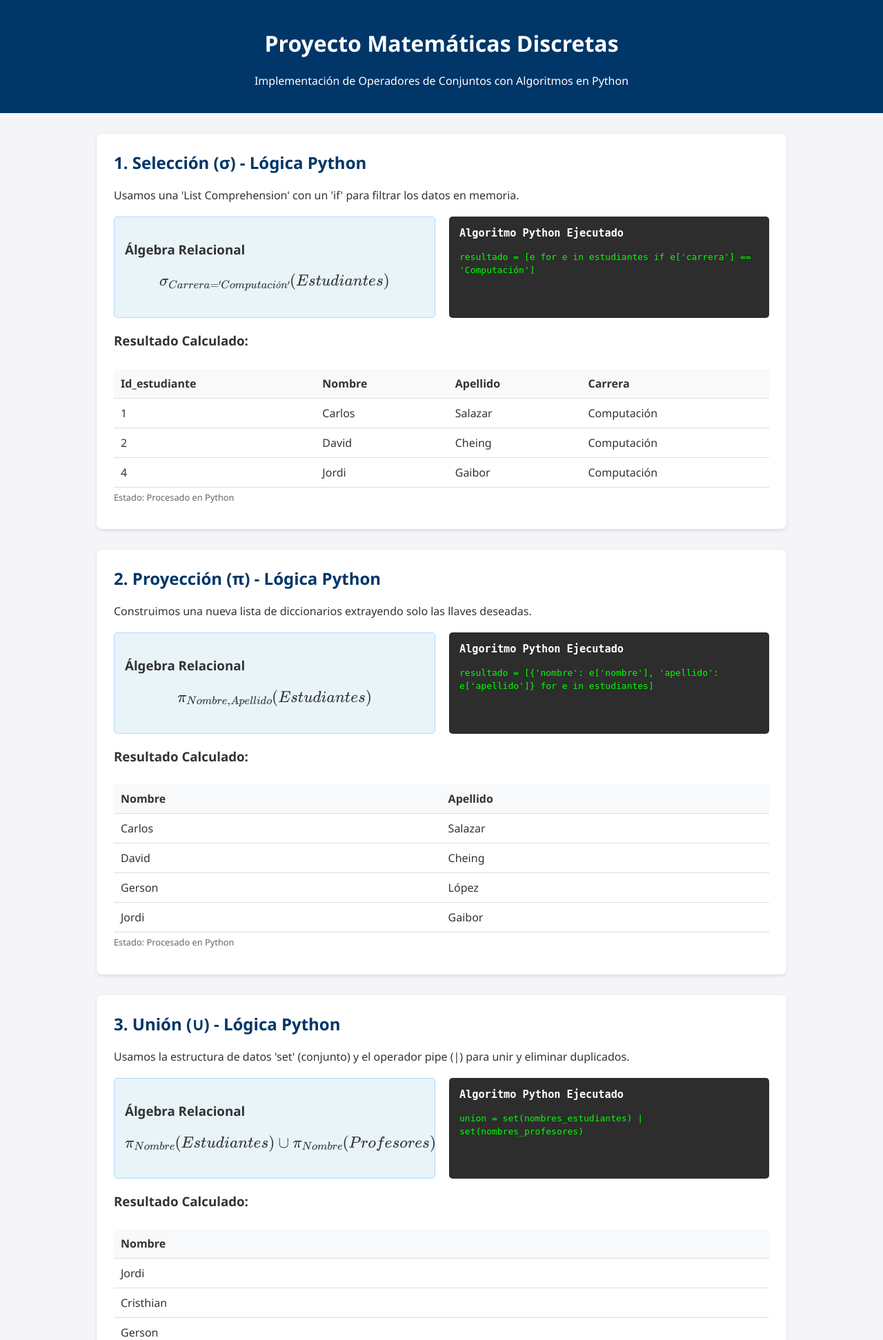
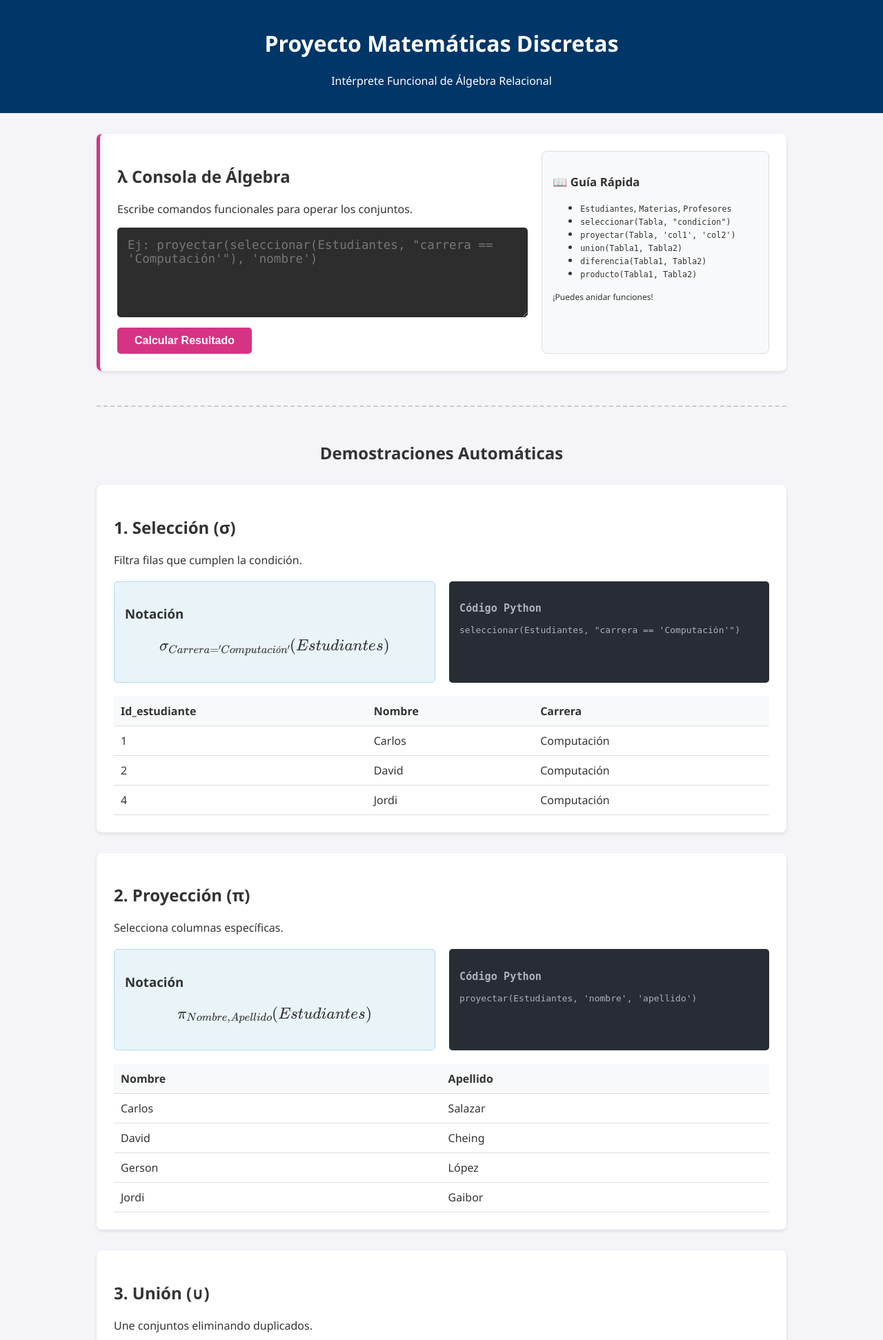
Before and after one commit to Apwlp/Proyecto-Discretas, a Flask app: page / in a window 1280 px wide. Shown: the top 1943 px of the page at 69% size. Run offline with Flask 3, Linux system fonts and the light colour scheme; data comes from the database, SQL or seed files in the repository.

Commit message:
Creacion de Consola de Algebra (consultas en Algebra Relacional)

```diff
--- a/app.py
+++ b/app.py
@@ -1,130 +1,208 @@
 import sqlite3
-from flask import Flask, render_template
+from flask import Flask, render_template, request
 
 app = Flask(__name__)
 
 def get_db_connection():
     conn = sqlite3.connect('database.db')
-    conn.row_factory = sqlite3.Row # Esto convierte las filas en objetos similares a diccionarios
+    conn.row_factory = sqlite3.Row
     return conn
 
-@app.route('/')
+# =========================================================
+#  MOTOR DE ÁLGEBRA RELACIONAL (Lógica Pura en Python)
+# =========================================================
+
+def seleccionar(tabla, condicion):
+    """
+    Equivalente a Sigma (σ).
+    Uso: seleccionar(Estudiantes, "carrera == 'Computación'")
+    """
+    resultado = []
+    for fila in tabla:
+        try:
+            # Evaluamos la condición usando los datos de la fila como variables locales
+            if eval(condicion, {}, fila):
+                resultado.append(fila)
+        except Exception:
+            pass
+    return resultado
+
+def proyectar(tabla, *columnas):
+    """
+    Equivalente a Pi (π).
+    Uso: proyectar(Estudiantes, 'nombre', 'apellido')
+    """
+    resultado = []
+    for fila in tabla:
+        # Creamos un nuevo diccionario solo con las columnas solicitadas
+        nueva_fila = {col: fila[col] for col in columnas if col in fila}
+        if nueva_fila:
+            resultado.append(nueva_fila)
+    return resultado
+
+def union(tabla_a, tabla_b):
+    """
+    Equivalente a Unión (∪).
+    Uso: union(TablaA, TablaB)
+    """
+    # Convertimos filas a tuplas para eliminar duplicados con set()
+    set_a = {tuple(fila.values()) for fila in tabla_a}
+    set_b = {tuple(fila.values()) for fila in tabla_b}
+
+    union_set = set_a | set_b
+
+    # Recuperamos las llaves originales para reconstruir los diccionarios
+    keys = list(tabla_a[0].keys()) if tabla_a else (list(tabla_b[0].keys()) if tabla_b else [])
+
+    return [dict(zip(keys, valores)) for valores in union_set]
+
+def diferencia(tabla_a, tabla_b):
+    """
+    Equivalente a Diferencia (-).
+    Uso: diferencia(TablaA, TablaB)
+    """
+    res = []
+    # Convertimos B a una lista de tuplas para comparar fácilmente
+    filas_b = [tuple(f.values()) for f in tabla_b]
+
+    for fila_a in tabla_a:
+        if tuple(fila_a.values()) not in filas_b:
+            res.append(fila_a)
+    return res
+
+def producto(tabla_a, tabla_b):
+    """
+    Equivalente a Producto Cartesiano (×).
+    Uso: producto(TablaA, TablaB)
+    """
+    res = []
+    for fila_a in tabla_a:
+        for fila_b in tabla_b:
+            # Fusionamos ambos diccionarios
+            combinacion = {**fila_a, **fila_b}
+            res.append(combinacion)
+    return res[:20] # Limitamos a 20 resultados por seguridad
+
+# =========================================================
+#  RUTAS DEL SERVIDOR
+# =========================================================
+
+@app.route('/', methods=['GET', 'POST'])
 def index():
     conn = get_db_connection()
 
-    # ---------------------------------------------------------
-    # PASO 1: TRAER LOS DATOS CRUDOS A LA MEMORIA RAM (Python)
-    # ---------------------------------------------------------
-    # En lugar de pedirle a SQL que procese, traemos las tablas enteras.
-
-    # Convertimos a lista de diccionarios reales para manipularlos en Python
+    # 1. CARGAR DATOS A MEMORIA RAM
+    # Traemos todo de SQLite y lo convertimos a diccionarios de Python
     estudiantes = [dict(row) for row in conn.execute("SELECT * FROM Estudiantes").fetchall()]
     materias    = [dict(row) for row in conn.execute("SELECT * FROM Materias").fetchall()]
     profesores  = [dict(row) for row in conn.execute("SELECT * FROM Profesores").fetchall()]
     inscripciones = [dict(row) for row in conn.execute("SELECT * FROM Inscripciones").fetchall()]
 
-    conn.close() # Cerramos la conexión. A partir de aquí, todo es Python puro.
+    conn.close()
 
-    # ---------------------------------------------------------
-    # PASO 2: APLICAR ÁLGEBRA RELACIONAL CON ALGORITMOS PYTHON
-    # ---------------------------------------------------------
+    # 2. INTERPRETE DE COMANDOS DEL USUARIO
+    resultado_interactivo = None
+    error_interactivo = None
+    query_usuario = ""
 
-    # 1. SELECCIÓN (σ): Filtrar filas
-    # Algoritmo: List Comprehension con condicional (if)
-    resultado_seleccion = [e for e in estudiantes if e['carrera'] == 'Computación']
+    if request.method == 'POST':
+        query_usuario = request.form.get('algebra_input')
 
-    # 2. PROYECCIÓN (π): Recortar columnas
-    # Algoritmo: Crear nuevos diccionarios solo con las llaves deseadas
-    resultado_proyeccion = [{'nombre': e['nombre'], 'apellido': e['apellido']} for e in estudiantes]
+        # Contexto donde se ejecutará el código del usuario
+        contexto = {
+            "Estudiantes": estudiantes, "Materias": materias,
+            "Profesores": profesores, "Inscripciones": inscripciones,
+            "seleccionar": seleccionar, "proyectar": proyectar,
+            "union": union, "diferencia": diferencia, "producto": producto
+        }
 
-    # 3. UNIÓN (∪): Sumar conjuntos sin duplicados
-    # Algoritmo: Usar 'set' de Python para eliminar duplicados automáticamente
-    nombres_est = {e['nombre'] for e in estudiantes} # Set de nombres estudiantes
-    nombres_prof = {p['nombre'] for p in profesores} # Set de nombres profesores
-    conjunto_union = nombres_est | nombres_prof      # Operador | es Unión en Python
-    # Formateamos para la tabla HTML
-    resultado_union = [{'nombre': nombre} for nombre in conjunto_union]
+        if query_usuario:
+            try:
+                # Ejecutamos el string como código Python
+                resultado_crudo = eval(query_usuario, {"__builtins__": None}, contexto)
 
-    # 4. DIFERENCIA (-): Elementos en A pero no en B
-    # Algoritmo: Filtrar listas y restar sets
-    ids_en_discretas = {i['id_estudiante'] for i in inscripciones if i['codigo_materia'] == 'MAT001'}
-    ids_en_calculo   = {i['id_estudiante'] for i in inscripciones if i['codigo_materia'] == 'MAT002'}
-    conjunto_diferencia = ids_en_discretas - ids_en_calculo # Operador - es Diferencia en Python
-    # Formateamos
-    resultado_diferencia = [{'id_estudiante': id_est} for id_est in conjunto_diferencia]
+                if isinstance(resultado_crudo, list):
+                    if len(resultado_crudo) > 0:
+                        cols = list(resultado_crudo[0].keys())
+                        resultado_interactivo = {"columnas": cols, "datos": resultado_crudo}
+                    else:
+                        resultado_interactivo = {"mensaje": "Conjunto vacío (0 resultados).", "columnas": [], "datos": []}
+                else:
+                    error_interactivo = "El resultado no es una lista válida."
+            except Exception as e:
+                error_interactivo = f"Error en la fórmula: {e}"
 
-    # 5. PRODUCTO CARTESIANO (×): Combinar todos con todos
-    # Algoritmo: Bucles anidados (Nested Loops)
-    resultado_cartesiano = []
-    for est in estudiantes:
-        for mat in materias:
-            # Combinamos atributos de ambos
-            fila_combinada = {'nombre': est['nombre'], 'nombre_materia': mat['nombre_materia']}
-            resultado_cartesiano.append(fila_combinada)
-    # Recortamos a 8 para que no sea gigante en pantalla
-    resultado_cartesiano = resultado_cartesiano[:8]
+    # 3. GENERAR DEMOSTRACIONES AUTOMÁTICAS (Para la clase)
 
+    # Demo Selección
+    d_sel = seleccionar(estudiantes, "carrera == 'Computación'")
 
-    # ---------------------------------------------------------
-    # PASO 3: PREPARAR LA ESTRUCTURA PARA LA VISTA (HTML)
-    # ---------------------------------------------------------
+    # Demo Proyección
+    d_pro = proyectar(estudiantes, 'nombre', 'apellido')
+
+    # Demo Unión (requiere proyección previa para ser compatible)
+    d_uni = union(proyectar(estudiantes, 'nombre'), proyectar(profesores, 'nombre'))
+
+    # Demo Diferencia (Simulada con IDs)
+    ids_mat1 = [i for i in inscripciones if i['codigo_materia'] == 'MAT001']
+    ids_mat2 = [i for i in inscripciones if i['codigo_materia'] == 'MAT002']
+    d_dif = diferencia(proyectar(ids_mat1, 'id_estudiante'), proyectar(ids_mat2, 'id_estudiante'))
+
+    # Demo Producto
+    d_prod = producto(estudiantes, materias)[:5]
+
     demostraciones = [
         {
-            "titulo": "1. Selección (σ) - Lógica Python",
+            "titulo": "1. Selección (σ)",
             "formula": r"\sigma_{Carrera='Computación'}(Estudiantes)",
-            "codigo_visible": "resultado = [e for e in estudiantes if e['carrera'] == 'Computación']",
-            "descripcion": "Usamos una 'List Comprehension' con un 'if' para filtrar los datos en memoria.",
-            "columnas_mostrar": ["id_estudiante", "nombre", "apellido", "carrera"],
-            "datos": resultado_seleccion,
-            "estado": "Procesado en Python"
+            "codigo": "seleccionar(Estudiantes, \"carrera == 'Computación'\")",
+            "desc": "Filtra filas que cumplen la condición.",
+            "cols": ["id_estudiante", "nombre", "carrera"], "datos": d_sel, "estado": "Ok"
         },
         {
-            "titulo": "2. Proyección (π) - Lógica Python",
+            "titulo": "2. Proyección (π)",
             "formula": r"\pi_{Nombre, Apellido}(Estudiantes)",
-            "codigo_visible": "resultado = [{'nombre': e['nombre'], 'apellido': e['apellido']} for e in estudiantes]",
-            "descripcion": "Construimos una nueva lista de diccionarios extrayendo solo las llaves deseadas.",
-            "columnas_mostrar": ["nombre", "apellido"],
-            "datos": resultado_proyeccion,
-            "estado": "Procesado en Python"
+            "codigo": "proyectar(Estudiantes, 'nombre', 'apellido')",
+            "desc": "Selecciona columnas específicas.",
+            "cols": ["nombre", "apellido"], "datos": d_pro, "estado": "Ok"
         },
         {
-            "titulo": "3. Unión (∪) - Lógica Python",
-            "formula": r"\pi_{Nombre}(Estudiantes) \cup \pi_{Nombre}(Profesores)",
-            "codigo_visible": "union = set(nombres_estudiantes) | set(nombres_profesores)",
-            "descripcion": "Usamos la estructura de datos 'set' (conjunto) y el operador pipe (|) para unir y eliminar duplicados.",
-            "columnas_mostrar": ["nombre"],
-            "datos": resultado_union,
-            "estado": "Procesado en Python"
+            "titulo": "3. Unión (∪)",
+            "formula": r"\pi_{Nombre}(Est) \cup \pi_{Nombre}(Prof)",
+            "codigo": "union(proy_estudiantes, proy_profesores)",
+            "desc": "Une conjuntos eliminando duplicados.",
+            "cols": ["nombre"], "datos": d_uni, "estado": "Ok"
         },
         {
-            "titulo": "4. Diferencia (-) - Lógica Python",
-            "formula": r"Estudiantes_{Discretas} - Estudiantes_{Cálculo}",
-            "codigo_visible": "diferencia = ids_discretas - ids_calculo",
-            "descripcion": "Creamos dos conjuntos de IDs y usamos el operador resta (-) nativo de Python.",
-            "columnas_mostrar": ["id_estudiante"],
-            "datos": resultado_diferencia,
-            "estado": "Procesado en Python"
+            "titulo": "4. Diferencia (-)",
+            "formula": r"Inscritos_{Discretas} - Inscritos_{Cálculo}",
+            "codigo": "diferencia(ids_discretas, ids_calculo)",
+            "desc": "Elementos del primer conjunto que no están en el segundo.",
+            "cols": ["id_estudiante"], "datos": d_dif, "estado": "Ok"
         },
         {
-            "titulo": "5. Producto Cartesiano (×) - Lógica Python",
+            "titulo": "5. Producto Cartesiano (×)",
             "formula": r"Estudiantes \times Materias",
-            "codigo_visible": "for e in estudiantes:\n    for m in materias:\n        lista.append(...)",
-            "descripcion": "Implementamos dos bucles 'for' anidados para combinar cada estudiante con cada materia.",
-            "columnas_mostrar": ["nombre", "nombre_materia"],
-            "datos": resultado_cartesiano,
-            "estado": "Procesado en Python"
+            "codigo": "producto(Estudiantes, Materias)",
+            "desc": "Combina todas las filas de A con B.",
+            "cols": ["nombre", "nombre_materia"], "datos": d_prod, "estado": "Ok"
         }
     ]
 
-    # --- DATOS CRUDOS PARA EL VISOR DEL FINAL ---
-    tablas_crudas = {
+    # Datos base para el visor final
+    tablas_db = {
         'Estudiantes': {'columnas': list(estudiantes[0].keys()) if estudiantes else [], 'datos': estudiantes},
         'Materias': {'columnas': list(materias[0].keys()) if materias else [], 'datos': materias},
         'Profesores': {'columnas': list(profesores[0].keys()) if profesores else [], 'datos': profesores},
         'Inscripciones': {'columnas': list(inscripciones[0].keys()) if inscripciones else [], 'datos': inscripciones}
     }
 
-    return render_template('index.html', demostraciones=demostraciones, tablas_db=tablas_crudas)
+    return render_template('index.html',
+                           demostraciones=demostraciones,
+                           tablas_db=tablas_db,
+                           resultado_interactivo=resultado_interactivo,
+                           error_interactivo=error_interactivo,
+                           query_usuario=query_usuario)
 
 if __name__ == '__main__':
     app.run(debug=True)
--- a/static/style.css
+++ b/static/style.css
@@ -1,72 +1,49 @@
 body {
-    font-family: 'Segoe UI', sans-serif;
-    margin: 0;
-    padding: 0;
-    background-color: #f4f4f9;
-    color: #333;
+    font-family: 'Segoe UI', Tahoma, Geneva, Verdana, sans-serif;
+    margin: 0; padding: 0;
+    background-color: #f4f4f9; color: #333;
 }
+.container { width: 90%; max-width: 1000px; margin: 0 auto; }
+header { background-color: #003668; color: white; padding: 20px 0; text-align: center; margin-bottom: 30px; }
 
-.container {
-    width: 90%; max-width: 1000px; margin: 0 auto;
+.card { background: white; margin-bottom: 30px; padding: 25px; border-radius: 8px; box-shadow: 0 2px 5px rgba(0,0,0,0.1); }
+.interactiva { border-left: 5px solid #d63384; }
+
+.flex-layout { display: flex; gap: 20px; flex-wrap: wrap; }
+.console-area { flex: 2; min-width: 300px; }
+.cheat-sheet { flex: 1; background: #f8f9fa; padding: 15px; border-radius: 8px; border: 1px solid #ddd; font-size: 0.9em; }
+
+.code-input {
+    width: 100%; padding: 15px;
+    font-family: 'Consolas', monospace; font-size: 1.1em;
+    background-color: #2d2d2d; color: #f8f8f2;
+    border: none; border-radius: 5px; box-sizing: border-box;
 }
+.btn-run {
+    background-color: #d63384; color: white;
+    padding: 10px 25px; border: none; border-radius: 5px;
+    cursor: pointer; font-size: 1em; margin-top: 10px; font-weight: bold;
+}
+.btn-run:hover { background-color: #a61e61; }
 
-header {
-    background-color: #003668; color: white; padding: 20px 0; text-align: center; margin-bottom: 30px;
-}
+.alert { padding: 15px; border-radius: 5px; margin-top: 20px; }
+.alert.error { background-color: #f8d7da; color: #721c24; border: 1px solid #f5c6cb; }
 
-.card {
-    background: white; margin-bottom: 30px; padding: 25px; border-radius: 8px; box-shadow: 0 2px 5px rgba(0,0,0,0.1);
-}
-h2 {
-    margin-top: 0; color: #003668;
-}
+.comparison { display: flex; gap: 20px; margin: 20px 0; flex-wrap: wrap; }
+.box { flex: 1; padding: 15px; border-radius: 5px; min-width: 300px; }
+.math-box { background-color: #e8f4f8; border: 1px solid #b3d7ff; }
+.code-box { background-color: #282c34; color: #abb2bf; font-family: monospace; }
+.formula { font-size: 1.2em; text-align: center; }
 
-.comparison {
-    display: flex; gap: 20px; margin: 20px 0; flex-wrap: wrap;
-}
+.table-wrapper { overflow-x: auto; margin-top: 10px; }
+table { width: 100%; border-collapse: collapse; }
+th, td { padding: 10px; text-align: left; border-bottom: 1px solid #ddd; }
+th { background-color: #f8f9fa; font-weight: bold; }
 
-.box {
-    flex: 1; padding: 15px; border-radius: 5px; min-width: 300px;
-}
+.grid-container { display: grid; grid-template-columns: repeat(auto-fit, minmax(350px, 1fr)); gap: 20px; }
+.mini-card { padding: 0; overflow: hidden; }
+.card-header { background-color: #003668; color: white; padding: 10px; margin: 0; text-align: center; }
 
-.math-box {
-    background-color: #e8f4f8; border: 1px solid #b3d7ff;
-}
-
-.sql-box {
-    background-color: #2d2d2d; color: #00ff00; font-family: monospace;
-}
-
-.sql-box h3 {
-    color: #fff; margin-top: 0;
-}
-
-.formula {
-    font-size: 1.2em; text-align: center;
-}
-
-table {
-    width: 100%; border-collapse: collapse; margin-top: 10px;
-}
-
-th, td {
-    padding: 10px; text-align: left; border-bottom: 1px solid #ddd;
-}
-
-th {
-    background-color: #f8f9fa; font-weight: bold;
-}
-
-footer {
-    text-align: center; padding: 20px; color: #666;
-}
-
-.error {
-    color: red; font-weight: bold;
-}
-
-pre {
-    white-space: pre-wrap;       /* Ajusta el texto si es muy largo */
-    font-family: 'Consolas', 'Monaco', monospace;
-    margin: 0;
-}
+.separator { margin: 50px 0; border: 0; border-top: 2px dashed #ccc; }
+.section-title { text-align: center; color: #333; margin-bottom: 30px; }
+footer { text-align: center; padding: 20px; color: #666; }
--- a/templates/index.html
+++ b/templates/index.html
@@ -3,7 +3,7 @@
 <head>
     <meta charset="UTF-8">
     <meta name="viewport" content="width=device-width, initial-scale=1.0">
-    <title>Álgebra Relacional en Python</title>
+    <title>Intérprete Álgebra Relacional</title>
     <link rel="stylesheet" href="{{ url_for('static', filename='style.css') }}">
     <script src="https://polyfill.io/v3/polyfill.min.js?features=es6"></script>
     <script id="MathJax-script" async src="https://cdn.jsdelivr.net/npm/mathjax@3/es5/tex-mml-chtml.js"></script>
@@ -12,35 +12,100 @@
     <header>
         <div class="container">
             <h1>Proyecto Matemáticas Discretas</h1>
-            <p>Implementación de Operadores de Conjuntos con Algoritmos en Python</p>
+            <p>Intérprete Funcional de Álgebra Relacional</p>
         </div>
     </header>
 
     <div class="container main-content">
 
+        <section class="card interactiva">
+            <div class="flex-layout">
+                <div class="console-area">
+                    <h2 class="console-title">λ Consola de Álgebra</h2>
+                    <p>Escribe comandos funcionales para operar los conjuntos.</p>
+
+                    <form method="POST" action="/">
+                        <textarea name="algebra_input" rows="5" class="code-input" placeholder="Ej: proyectar(seleccionar(Estudiantes, &quot;carrera == 'Computación'&quot;), 'nombre')">{{ query_usuario }}</textarea>
+                        <br>
+                        <button type="submit" class="btn-run">Calcular Resultado</button>
+                    </form>
+
+                    {% if error_interactivo %}
+                        <div class="alert error"><strong>Error:</strong> {{ error_interactivo }}</div>
+                    {% endif %}
+                </div>
+
+                <div class="cheat-sheet">
+                    <h3>📖 Guía Rápida</h3>
+                    <ul>
+                        <li><code>Estudiantes</code>, <code>Materias</code>, <code>Profesores</code></li>
+                        <li><code>seleccionar(Tabla, "condicion")</code></li>
+                        <li><code>proyectar(Tabla, 'col1', 'col2')</code></li>
+                        <li><code>union(Tabla1, Tabla2)</code></li>
+                        <li><code>diferencia(Tabla1, Tabla2)</code></li>
+                        <li><code>producto(Tabla1, Tabla2)</code></li>
+                    </ul>
+                    <p><small>¡Puedes anidar funciones!</small></p>
+                </div>
+            </div>
+
+            {% if resultado_interactivo %}
+                <div class="result-area">
+                    {% if resultado_interactivo.mensaje %}
+                        <p class="info">ℹ️ {{ resultado_interactivo.mensaje }}</p>
+                    {% endif %}
+
+                    {% if resultado_interactivo.columnas %}
+                    <h3>Resultado Calculado:</h3>
+                    <div class="table-wrapper">
+                        <table>
+                            <thead>
+                                <tr>
+                                    {% for col in resultado_interactivo.columnas %}
+                                    <th>{{ col|capitalize }}</th>
+                                    {% endfor %}
+                                </tr>
+                            </thead>
+                            <tbody>
+                                {% for fila in resultado_interactivo.datos %}
+                                <tr>
+                                    {% for col in resultado_interactivo.columnas %}
+                                    <td>{{ fila[col] }}</td>
+                                    {% endfor %}
+                                </tr>
+                                {% endfor %}
+                            </tbody>
+                        </table>
+                    </div>
+                    {% endif %}
+                </div>
+            {% endif %}
+        </section>
+
+        <hr class="separator">
+        <h2 class="section-title">Demostraciones Automáticas</h2>
+
         {% for demo in demostraciones %}
         <section class="card">
             <h2>{{ demo.titulo }}</h2>
-            <p class="description">{{ demo.descripcion }}</p>
+            <p>{{ demo.desc }}</p>
 
             <div class="comparison">
                 <div class="box math-box">
-                    <h3>Álgebra Relacional</h3>
+                    <h3>Notación</h3>
                     <p class="formula">$$ {{ demo.formula }} $$</p>
                 </div>
-                <div class="box sql-box">
-                    <h3>Algoritmo Python Ejecutado</h3>
-                    <pre><code>{{ demo.codigo_visible }}</code></pre>
+                <div class="box code-box">
+                    <h3>Código Python</h3>
+                    <pre><code>{{ demo.codigo }}</code></pre>
                 </div>
             </div>
 
-            <div class="result-table">
-                <h3>Resultado Calculado:</h3>
-                <div style="overflow-x: auto;">
+            <div class="table-wrapper">
                 <table>
                     <thead>
                         <tr>
-                                {% for col in demo.columnas_mostrar %}
+                            {% for col in demo.cols %}
                             <th>{{ col|capitalize }}</th>
                             {% endfor %}
                         </tr>
@@ -48,32 +113,27 @@
                     <tbody>
                         {% for fila in demo.datos %}
                         <tr>
-                                {% for col in demo.columnas_mostrar %}
+                            {% for col in demo.cols %}
                             <td>{{ fila[col] }}</td>
                             {% endfor %}
                         </tr>
                         {% else %}
-                            <tr><td colspan="100%">Conjunto vacío.</td></tr>
+                        <tr><td colspan="100%">Vacío</td></tr>
                         {% endfor %}
                     </tbody>
                 </table>
             </div>
-                <p style="font-size: 0.8em; color: #666; margin-top: 5px;">Estado: {{ demo.estado }}</p>
-            </div>
         </section>
         {% endfor %}
 
-        <hr style="margin: 50px 0; border: 0; border-top: 2px dashed #ccc;">
-
-        <section id="visor-tablas">
-            <h2 style="text-align: center; color: #333;">📂 Datos Crudos en Base de Datos (Origen)</h2>
-            <div style="display: grid; grid-template-columns: repeat(auto-fit, minmax(400px, 1fr)); gap: 20px;">
-                {% for nombre_tabla, info in tablas_db.items() %}
-                <div class="card">
-                    <h3 style="background-color: #003668; color: white; padding: 10px; margin: -25px -25px 20px -25px; border-radius: 8px 8px 0 0;">
-                        Tabla: {{ nombre_tabla }}
-                    </h3>
-                    <div style="overflow-x: auto;">
+        <hr class="separator">
+        <section id="visor">
+            <h2 class="section-title">📂 Tablas Base (Memoria)</h2>
+            <div class="grid-container">
+                {% for nombre, info in tablas_db.items() %}
+                <div class="card mini-card">
+                    <h3 class="card-header">{{ nombre }}</h3>
+                    <div class="table-wrapper">
                         <table>
                             <thead>
                                 <tr>
@@ -89,8 +149,6 @@
                                     <td>{{ fila[col] }}</td>
                                     {% endfor %}
                                 </tr>
-                                {% else %}
-                                <tr><td colspan="100%">Tabla vacía</td></tr>
                                 {% endfor %}
                             </tbody>
                         </table>
@@ -101,9 +159,6 @@
         </section>
 
     </div>
-
-    <footer>
-        <p>ESPOL - PAO II 2025 - Algoritmos Relacionales</p>
-    </footer>
+    <footer>ESPOL - PAO II 2025</footer>
 </body>
 </html>
```
Lines whose indentation alone changed are shown as unchanged.
